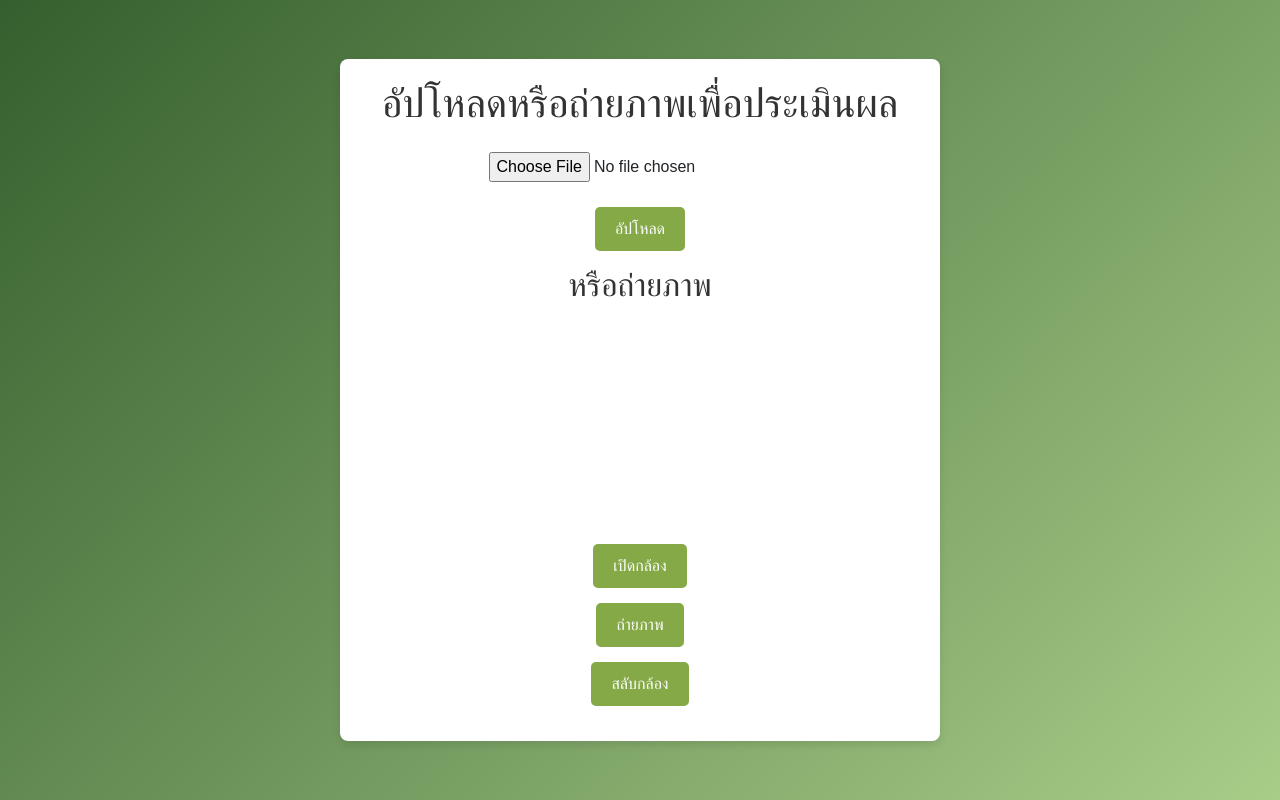
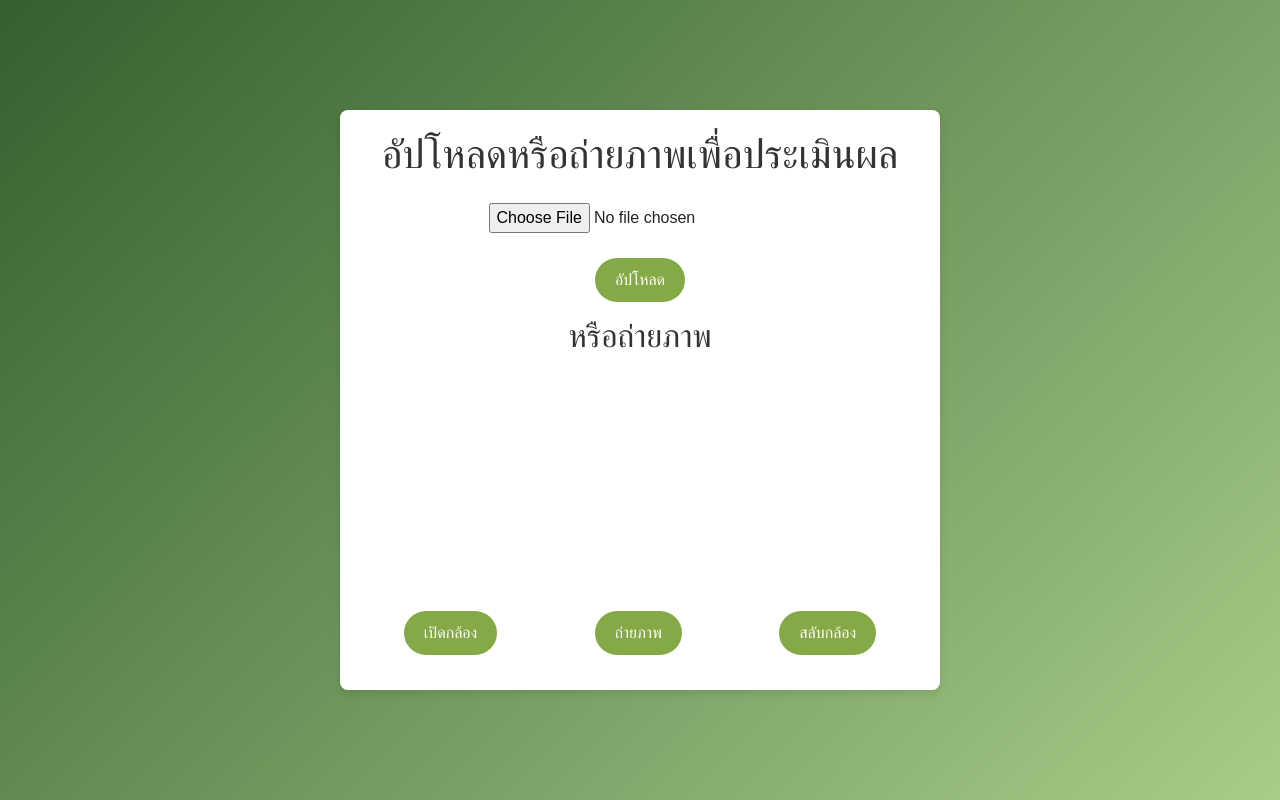
Before and after one commit to supeeya/drug-api, a FastAPI app: page / in a window 1280 px wide. Run offline with FastAPI, Linux system fonts and the light colour scheme.

Commit message:
Update index.html

```diff
--- a/templates/index.html
+++ b/templates/index.html
@@ -32,7 +32,7 @@
             display: block;
             margin: 15px auto;
             padding: 10px 20px;
-            border-radius: 5px;
+            border-radius: 25px;
         }
         input[type="submit"], button {
             background-color: #85A947;
@@ -42,7 +42,7 @@
             transition: 0.3s;
         }
         input[type="submit"]:hover, button:hover {
-            background-color: #85A947;
+            background-color: #6E8C3D;
         }
         video {
             display: block;
@@ -53,6 +53,12 @@
         }
         canvas {
             display: none;
+        }
+        .button-group {
+            display: flex;
+            justify-content: center;
+            gap: 10px;
+            margin-top: 15px;
         }
     </style>
 </head>
@@ -66,9 +72,11 @@
 
         <h2>หรือถ่ายภาพ</h2>
         <video id="video" autoplay></video>
-        <button id="toggle-camera">เปิดกล้อง</button>
-        <button id="capture">ถ่ายภาพ</button>
-        <button id="switch-camera">สลับกล้อง</button> <!-- เพิ่มปุ่มสลับกล้อง -->
+        <div class="button-group">
+            <button id="toggle-camera">เปิดกล้อง</button>
+            <button id="capture">ถ่ายภาพ</button>
+            <button id="switch-camera">สลับกล้อง</button>
+        </div>
         <canvas id="canvas"></canvas>
         <form id="capture-form" action="/upload/" enctype="multipart/form-data" method="post">
             <input id="captured-image" name="file" type="hidden">
@@ -85,40 +93,30 @@
         const capturedImageInput = document.getElementById('captured-image');
         let stream = null;
         let currentStreamTrack = null;
-        let currentCamera = 'user'; // กล้องหน้าเริ่มต้น
+        let currentCamera = 'user';
 
         let videoDevices = [];
         let currentDevice = null;
 
-        // ดึงรายการของกล้อง
         async function getAvailableCameras() {
             try {
                 const devices = await navigator.mediaDevices.enumerateDevices();
                 videoDevices = devices.filter(device => device.kind === 'videoinput');
-
-                // กำหนดกล้องเริ่มต้น
                 currentDevice = videoDevices.find(device => device.label.includes(currentCamera === 'user' ? 'front' : 'back')) || videoDevices[0];
             } catch (err) {
                 console.error('Error fetching cameras:', err);
             }
         }
 
-        // เริ่มต้นกล้อง
         async function startCamera() {
             if (!currentDevice) return;
-
             try {
                 const constraints = {
                     video: {
                         deviceId: { exact: currentDevice.deviceId }
                     }
                 };
-
-                // ปิดกล้องก่อนแล้วค่อยเริ่มต้นใหม่
-                if (stream) {
-                    stopCamera();
-                }
-
+                if (stream) stopCamera();
                 stream = await navigator.mediaDevices.getUserMedia(constraints);
                 video.srcObject = stream;
                 currentStreamTrack = stream.getVideoTracks()[0];
@@ -127,7 +125,6 @@
             }
         }
 
-        // ปิดกล้อง
         function stopCamera() {
             if (stream) {
                 const tracks = stream.getTracks();
@@ -138,7 +135,6 @@
             }
         }
 
-        // เปิด/ปิดกล้อง
         toggleCameraButton.addEventListener('click', () => {
             if (stream) {
                 stopCamera();
@@ -149,54 +145,35 @@
             }
         });
 
-        // สลับกล้อง
         switchCameraButton.addEventListener('click', async () => {
-            if (currentCamera === 'user') {
-                currentCamera = 'environment'; // กล้องหลัง
-            } else {
-                currentCamera = 'user'; // กล้องหน้า
-            }
-
-            // หาจากรายการของกล้องที่สามารถเลือกได้
+            currentCamera = currentCamera === 'user' ? 'environment' : 'user';
             await getAvailableCameras();
-
-            // สลับกล้อง
             startCamera();
         });
 
-        // ถ่ายภาพ
         captureButton.addEventListener('click', () => {
             const context = canvas.getContext('2d');
             canvas.width = video.videoWidth;
             canvas.height = video.videoHeight;
             context.drawImage(video, 0, 0, canvas.width, canvas.height);
-
-            // แปลงภาพจาก canvas เป็นไฟล์รูปภาพ
             canvas.toBlob(blob => {
                 const file = new File([blob], "captured_image.png", { type: 'image/png' });
                 const formData = new FormData();
                 formData.append('file', file);
-
-                // ส่งภาพไปยัง API ผ่าน Fetch API
                 fetch('/upload/', {
                     method: 'POST',
                     body: formData
                 })
                 .then(response => response.text())
-                .then(result => {
-                    document.write(result); // แสดงผลลัพธ์ที่ได้จากเซิร์ฟเวอร์
-                })
-                .catch(error => {
-                    console.error('Error:', error);
-                });
+                .then(result => document.write(result))
+                .catch(error => console.error('Error:', error));
             });
         });
 
-        // เริ่มต้นการดึงกล้องและการเริ่มต้นกล้อง
         getAvailableCameras().then(() => startCamera());
     </script>
-    <script src="https://cdn.jsdelivr.net/npm/bootstrap@5.3.3/dist/js/bootstrap.bundle.min.js"
-    integrity="sha384-YvpcrYf0tY3lHB60NNkmXc5s9fDVZLESaAA55NDzOxhy9GkcIdslK1eN7N6jIeHz"
-    crossorigin="anonymous"></script>
+      <script src="https://cdn.jsdelivr.net/npm/bootstrap@5.3.3/dist/js/bootstrap.bundle.min.js"
+      integrity="sha384-YvpcrYf0tY3lHB60NNkmXc5s9fDVZLESaAA55NDzOxhy9GkcIdslK1eN7N6jIeHz"
+      crossorigin="anonymous"></script>
 </body>
 </html>
```
